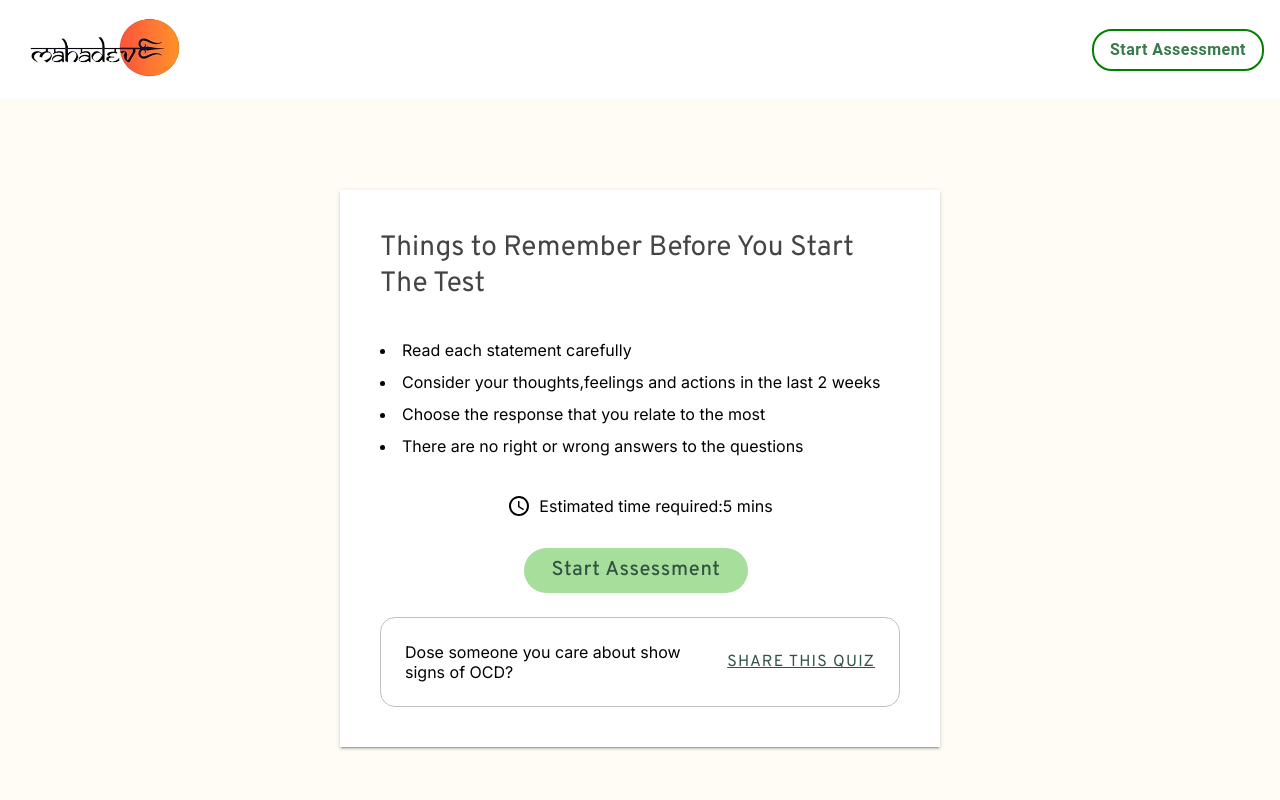
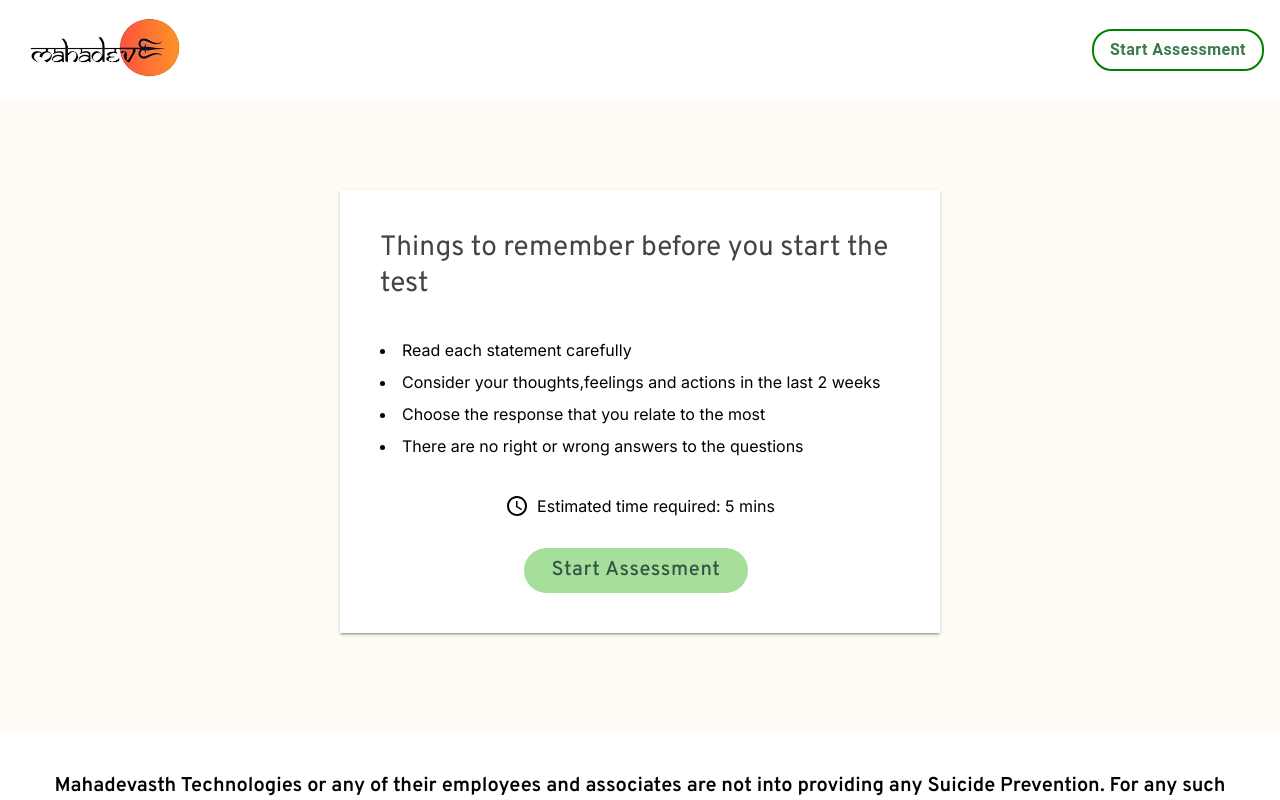
Before and after one commit to KaushalS1911/m_wellness_fe, a React (Create React App) app: page /start-assessment in a window 1280 px wide. Shown: the top 800 px of the page. Built offline with nearby package versions, Linux system fonts and the light colour scheme.

Commit message:
UI issue fixed

```diff
--- a/src/pages/getStarted/getStartedHome/GetStartedHome.js
+++ b/src/pages/getStarted/getStartedHome/GetStartedHome.js
@@ -45,7 +45,7 @@ function GetStartedHome(props) {
 
 
                         <Box sx={{fontSize: "32px", color: "#444444", textAlign: 'center'}} className="overpass">
-                            Emotional Wellness Basic Screening Test- Adults
+                            Emotional Wellness Basic Screening Test
                         </Box>
                     <Box sx={{display: "flex", justifyContent: "center", mt: 5}}>
                         <Box sx={{
--- a/src/pages/getStarted/startAssessment/StartAssessment.js
+++ b/src/pages/getStarted/startAssessment/StartAssessment.js
@@ -23,7 +23,7 @@ function StartAssessment(props) {
                             boxShadow: 2
                         }}>
                             <Box sx={{fontSize: "28px", color: "#444444"}} className="overpass">
-                                Things to Remember Before You Start The Test
+                                Things to remember before you start the test
                                 {/*{mainStepContent(mainActiveStep)}*/}
                             </Box>
                             <Box sx={{my:4,lineHeight:2}} className={"listStyle"}>
@@ -32,7 +32,7 @@ function StartAssessment(props) {
                                 <li>Choose the response that you relate to the most</li>
                                 <li>There are no right or wrong answers to the questions</li>
                             </Box>
-                            <Box sx={{display:"flex",alignItems:"center",justifyContent:"center"}}><AccessTimeIcon sx={{marginRight:1}} /> Estimated time required:5 mins</Box>
+                            <Box sx={{display:"flex",alignItems:"center",justifyContent:"center"}}><AccessTimeIcon sx={{marginRight:1}} /> Estimated time required: 5 mins</Box>
 
 
                             <Box sx={{mt: "20px", display: "flex", justifyContent: "center"}}>
@@ -59,10 +59,10 @@ function StartAssessment(props) {
                                 </Button>
 
                             </Box>
-                            <Box sx={{display:"flex",justifyContent:"space-between",alignItems:"center",border:"1px solid #4a4d4a59",padding:3,borderRadius:"15px",mt:3}}>
-                                    <Box sx={{width:"300px"}}>Dose someone you care about show signs of OCD?</Box>
-                                <Box sx={{textDecoration:"underline",color:"darkGreen",letterSpacing:"1.2px"}} className={"overpass"}>SHARE THIS QUIZ</Box>
-                            </Box>
+                            {/*<Box sx={{display:"flex",justifyContent:"space-between",alignItems:"center",border:"1px solid #4a4d4a59",padding:3,borderRadius:"15px",mt:3}}>*/}
+                            {/*        <Box sx={{width:"300px"}}>Dose someone you care about show signs of OCD?</Box>*/}
+                            {/*    <Box sx={{textDecoration:"underline",color:"darkGreen",letterSpacing:"1.2px"}} className={"overpass"}>SHARE THIS QUIZ</Box>*/}
+                            {/*</Box>*/}
                         </Box>
                     </Box>
 
```
